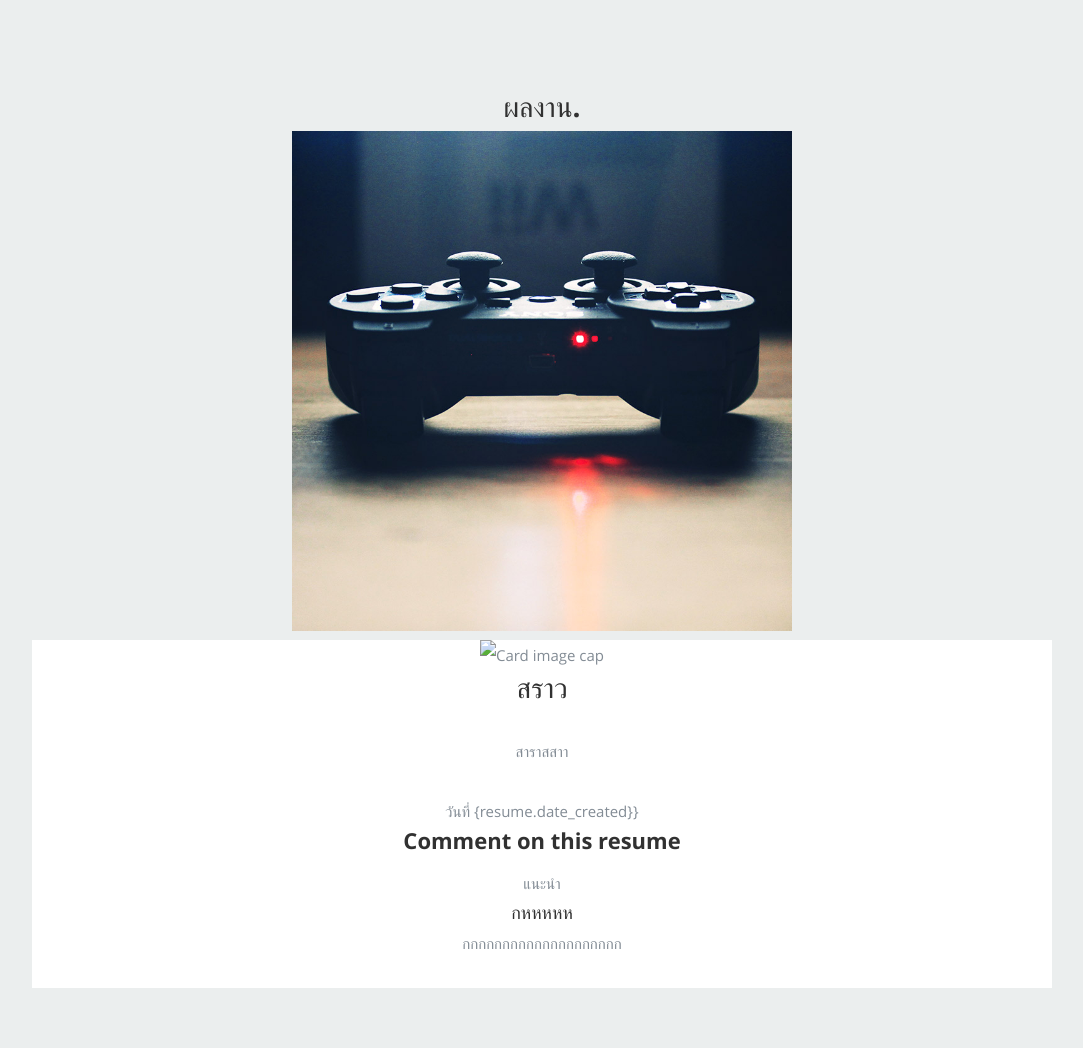
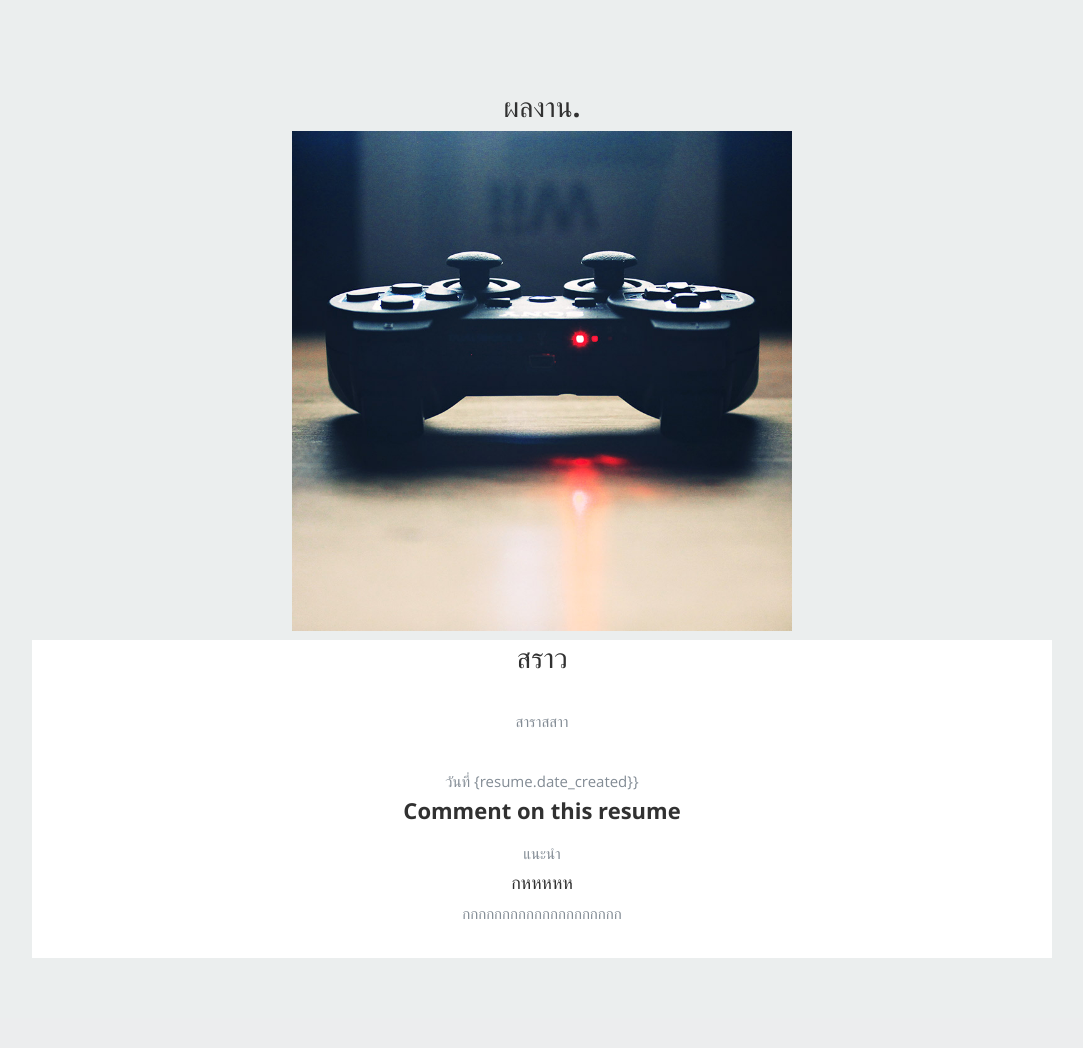
Before and after one commit to sarawut1107/Profile-for-web, a Django app: page /resume/1 in a window 1280 px wide. Shown: the part 801-1849 px from the top of the page, without its empty margins (98-1181 px from the left). After the commit the page ends 1759 px from the top, so only its background shows below. Run offline with Django 3.2, Linux system fonts and the light colour scheme; data comes from the database, SQL or seed files in the repository.

Commit message:
make it better

```diff
--- a/templates/blog_page.html
+++ b/templates/blog_page.html
@@ -8,7 +8,6 @@
 <!-- Blog Post -->
 
         <div class="card mb-4">
-          <img class="card-img-top" src="" width="10" height="1000" alt="Card image cap">
           <div class="card-body">
             <h2 class="card-title">{{resume.title}}</h2>
             <p class="card-text">{{resume.content|linebreaks}}</p>
```
